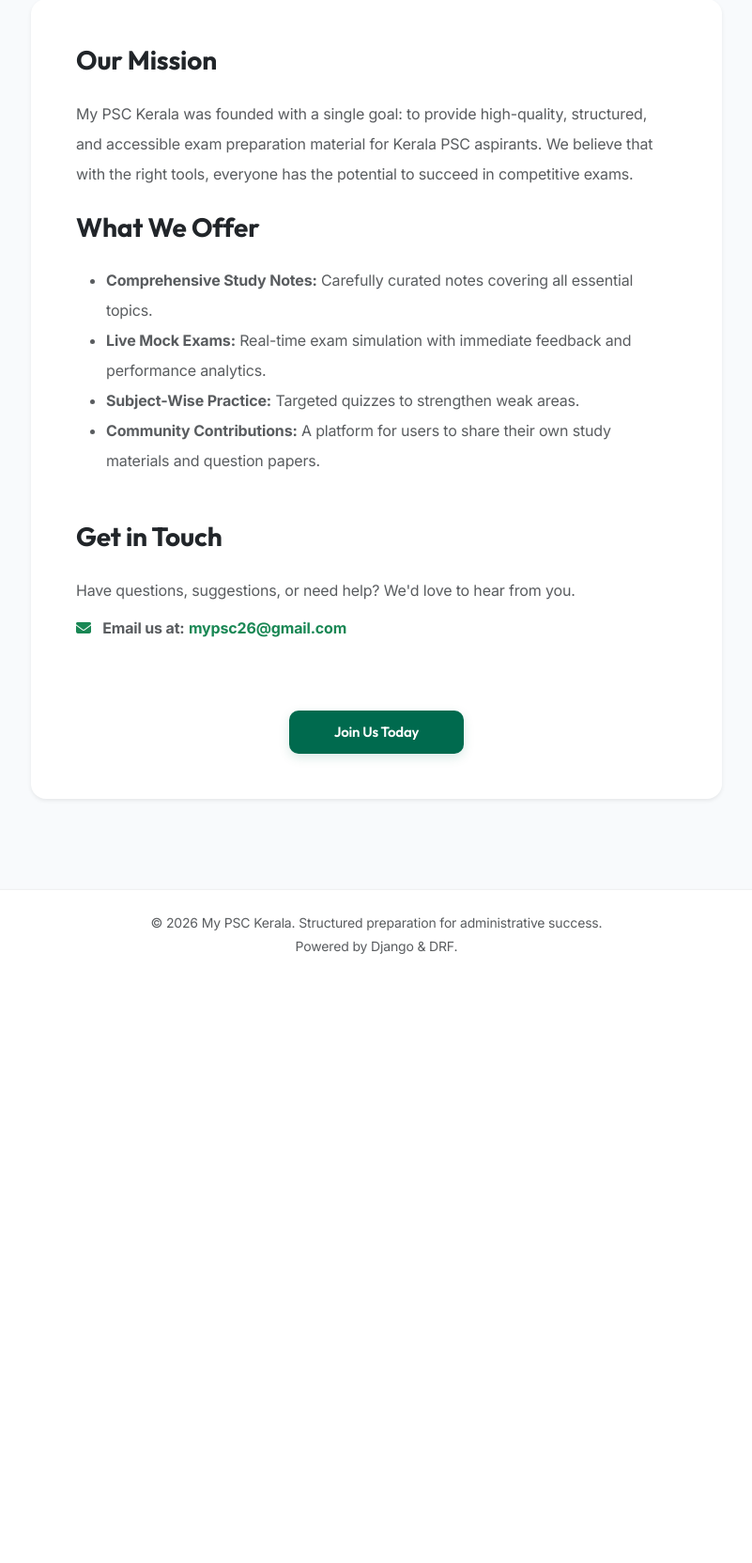
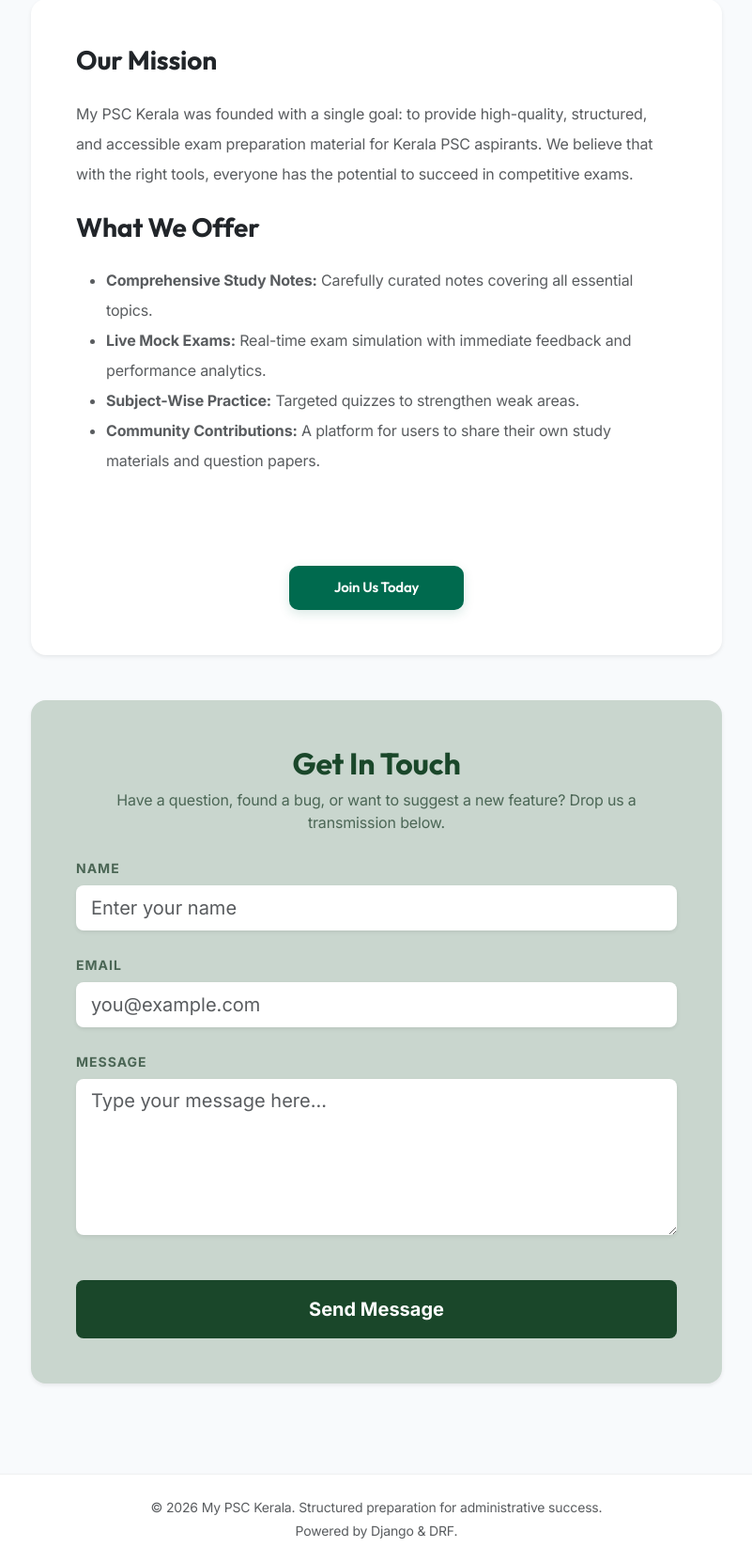
Before and after one commit to abhaympunathil-byte/mypsckerala, a Django app: page /about/ in a window 1280 px wide. Shown: the part 410-2073 px from the top of the page at 94% size, without its empty margins (239-1040 px from the left). Before the commit the page ends 1425 px from the top, so only its background shows below. Run offline with Django 5.2, Linux system fonts and the light colour scheme.

Commit message:
Add Get In Touch form to about page

```diff
--- a/my_psc_kerala/views.py
+++ b/my_psc_kerala/views.py
@@ -196,6 +196,30 @@ def index_view(request):
     return render(request, 'index.html')
 
 def about_view(request):
+    if request.method == 'POST':
+        name = request.POST.get('name', '').strip()
+        email = request.POST.get('email', '').strip()
+        message = request.POST.get('message', '').strip()
+
+        if name and email and message:
+            try:
+                subject = f"Contact Form Submission from {name}"
+                body = f"Name: {name}\nEmail: {email}\n\nMessage:\n{message}"
+                send_mail(
+                    subject,
+                    body,
+                    'mypsc26@gmail.com',  # From
+                    ['mypsc26@gmail.com'],  # To
+                    fail_silently=False,
+                )
+                messages.success(request, "Your message has been sent successfully. We'll be in touch soon!")
+            except Exception as e:
+                messages.error(request, "Sorry, an error occurred while sending your message. Please try again.")
+        else:
+            messages.error(request, "Please fill in all the fields.")
+
+        return redirect('about')
+
     return render(request, 'about.html')
 
 @login_required
--- a/templates/about.html
+++ b/templates/about.html
@@ -28,14 +28,6 @@
                     <li><strong>Community Contributions:</strong> A platform for users to share their own study materials and question papers.</li>
                 </ul>
 
-                <h3 class="text-dark mb-4">Get in Touch</h3>
-                <p class="text-muted lh-lg mb-4">
-                    Have questions, suggestions, or need help? We'd love to hear from you.
-                    <br>
-                    <i class="fa-solid fa-envelope text-success me-2 mt-3"></i>
-                    <strong>Email us at:</strong> <a href="mailto:mypsc26@gmail.com" class="text-decoration-none text-success fw-bold">mypsc26@gmail.com</a>
-                </p>
-
                 <div class="text-center mt-5">
                     {% if not user.is_authenticated %}
                         <a href="{% url 'register' %}" class="btn btn-green btn-lg px-5">Join Us Today</a>
@@ -44,6 +36,33 @@
                     {% endif %}
                 </div>
             </div>
+
+            <!-- Get In Touch Form Section -->
+            <div class="card premium-card border-0 shadow-sm mb-5" style="background-color: #c9d6ce;">
+                <div class="card-body p-4 p-md-5">
+                    <div class="text-center mb-4">
+                        <h2 class="fw-bold" style="color: #1a472a;">Get In Touch</h2>
+                        <p style="color: #4b6655;">Have a question, found a bug, or want to suggest a new feature? Drop us a transmission below.</p>
+                    </div>
+
+                    <form method="POST" action="{% url 'about' %}">
+                        {% csrf_token %}
+                        <div class="mb-4">
+                            <label for="name" class="form-label fw-bold small" style="color: #4b6655; letter-spacing: 1px;">NAME</label>
+                            <input type="text" class="form-control form-control-lg border-0 shadow-sm rounded-3" id="name" name="name" placeholder="Enter your name" required>
+                        </div>
+                        <div class="mb-4">
+                            <label for="email" class="form-label fw-bold small" style="color: #4b6655; letter-spacing: 1px;">EMAIL</label>
+                            <input type="email" class="form-control form-control-lg border-0 shadow-sm rounded-3" id="email" name="email" placeholder="you@example.com" required>
+                        </div>
+                        <div class="mb-5">
+                            <label for="message" class="form-label fw-bold small" style="color: #4b6655; letter-spacing: 1px;">MESSAGE</label>
+                            <textarea class="form-control form-control-lg border-0 shadow-sm rounded-3" id="message" name="message" rows="5" placeholder="Type your message here..." required></textarea>
+                        </div>
+                        <button type="submit" class="btn btn-lg w-100 fw-bold rounded-3" style="background-color: #1a472a; color: white; padding-top: 15px; padding-bottom: 15px;">Send Message</button>
+                    </form>
+                </div>
+            </div>
         </div>
     </div>
 </div>
```
